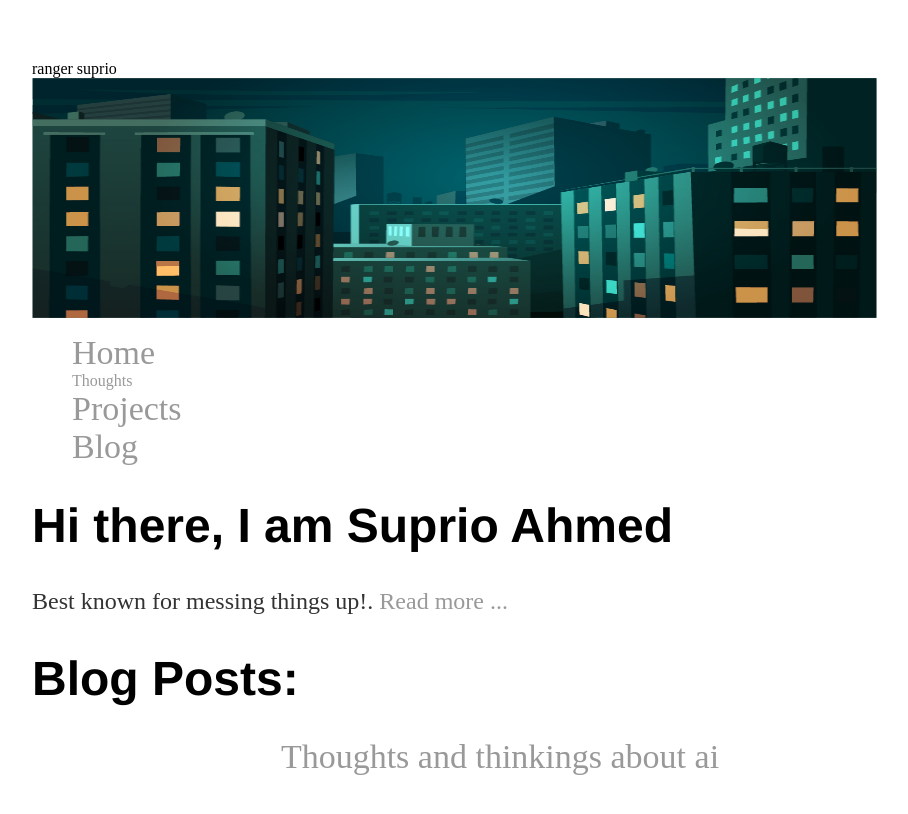
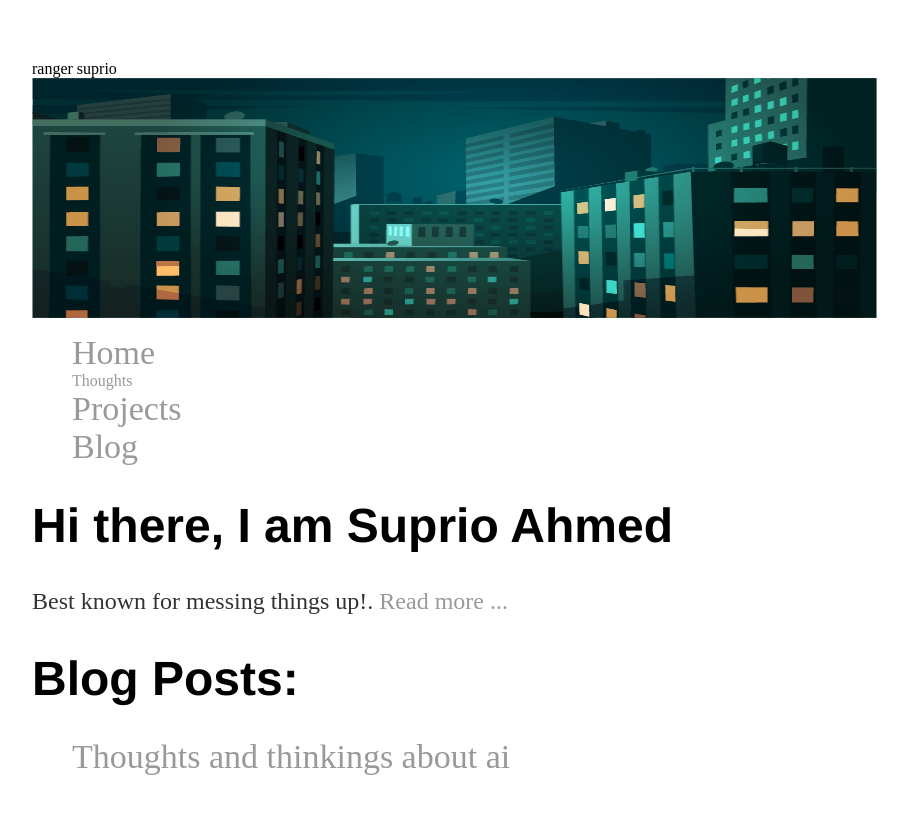
Before and after one commit to rangersuprio/rangersuprio.github.io, a Jekyll site: the page built from index.html, in a window 1280 px wide. Shown: the top 814 px of the page, without its empty margins (160-1068 px from the left). Built offline with Jekyll 4.4.1, drawn with Linux system fonts in a browser that asks for light colours.

Commit message:
Update index.html

```diff
--- a/index.html
+++ b/index.html
@@ -7,7 +7,7 @@ title: Suprio Ahmed
 	<p>Best known for messing things up!. <a href="/Thoughts">Read more ...</a></p>
 	<h1>Blog Posts: </h1>
         <ul style="list-style:none" align="center">
-		       <li> <a href="https://rangersuprio.github.io/2017/08/28/Thoughts-and-thinkings-about-artificial-intelligence.html" style="font-size:34px">Thoughts and thinkings about ai</a>
+		       <li align="left"> <a href="https://rangersuprio.github.io/2017/08/28/Thoughts-and-thinkings-about-artificial-intelligence.html" style="font-size:34px">Thoughts and thinkings about ai</a>
 
 		      </li>
 	</ul>
```
